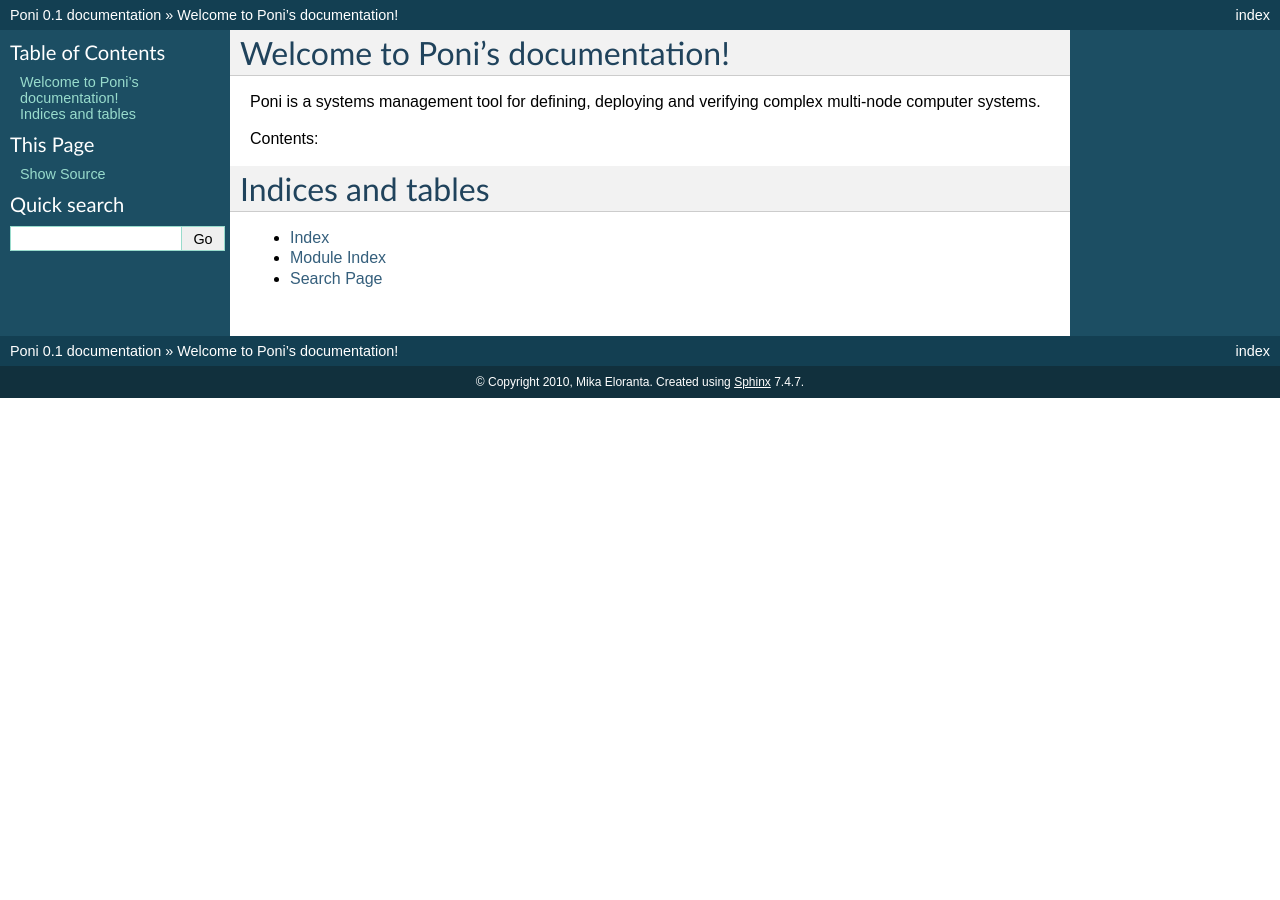
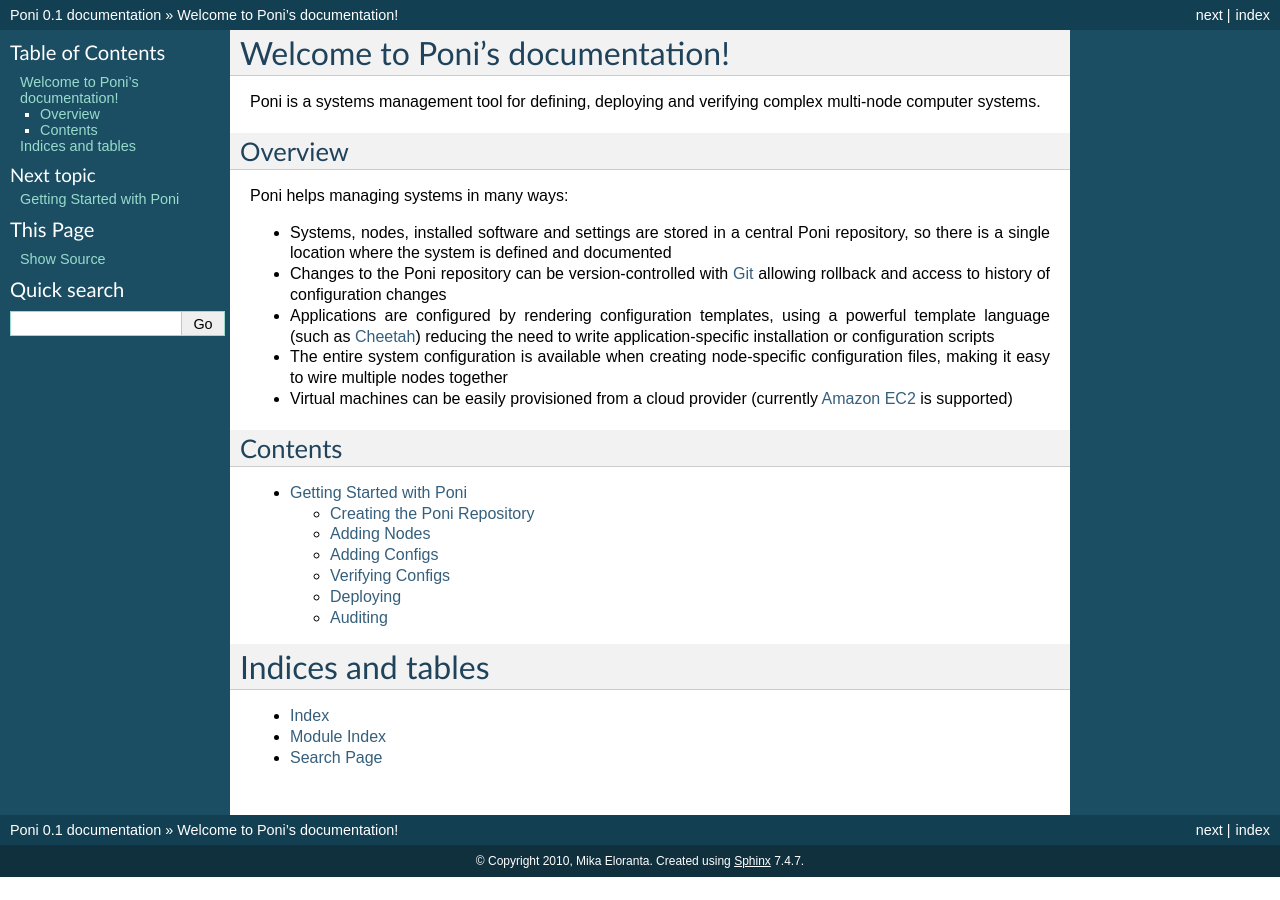
Before and after one commit to ohmu/poni, a Sphinx documentation site: the page built from doc/index.rst, in a window 1280 px wide. Built offline with Sphinx 7.4.7, drawn with Linux system fonts in a browser that asks for light colours; some of the changed lines change nothing that is shown.

Commit message:
added doc/getting-started.rst

```diff
--- /dev/null
+++ b/doc/definitions.rst
@@ -0,0 +1,8 @@
+.. _`Amazon EC2`: http://aws.amazon.com/ec2/
+.. _Paramiko: http://pypi.python.org/pypi/paramiko
+.. _Boto: http://pypi.python.org/pypi/boto
+.. _`path.py`: http://pypi.python.org/pypi/path.py
+.. _Argh: http://pypi.python.org/pypi/argh
+.. _GitPython: http://pypi.python.org/pypi/GitPython
+.. _Cheetah: http://pypi.python.org/pypi/Cheetah
+.. _Git: http://git-scm.com/
--- /dev/null
+++ b/doc/getting-started.rst
@@ -0,0 +1,180 @@
+Getting Started with Poni
+=========================
+Poni is a command-line tool with many different sub-commands for manipulating the
+Poni repository and the system nodes.
+
+Let's see the command-line help::
+
+  $ poni -h
+  usage: poni [-h] [-D] [-d DIR]
+
+              {audit,set,remote,script,verify,add-system,list,init,vc,add-config,show,import,add-node,deploy,cloud}
+              ...
+
+  positional arguments:
+    {audit,set,remote,script,verify,add-system,list,init,vc,add-config,show,import,add-node,deploy,cloud}
+      list                list systems and nodes
+      add-system          add a sub-system
+      init                init repository
+      import              import nodes/configs
+      script              run commands from a script file
+      add-config          add a config to node(s)
+      set                 set system/node properties
+      show                render and show node config files
+      deploy              deploy node configs
+      audit               audit active node configs
+      verify              verify local node configs
+      add-node            add a new node
+      cloud               cloud operations
+      remote              remote operations
+      vc                  version-control operations
+
+  optional arguments:
+    -h, --help            show this help message and exit
+    -D, --debug           enable debug output
+    -d DIR, --root-dir DIR
+                          repository root directory (default: $HOME/.poni/default)
+
+
+The default Poni repository directory, unless specified by the ``PONI_ROOT`` environment
+variable or by the ``--root-dir DIR`` switch, is ``$HOME/.poni/default``.
+
+Command-specific help can be viewed by executing ``poni <command> -h``, for example::
+
+  $ poni add-system -h
+  usage: poni add-system [-h] system
+
+  positional arguments:
+    system      system name
+
+  optional arguments:
+    -h, --help  show this help message and exit
+
+Creating the Poni Repository
+----------------------------
+First, we will need to initialize the repository using the ``init`` command::
+
+  $ poni init
+
+There is no output if the command is successful. Most Poni commands will not output much
+if there are no errors.
+
+Adding Nodes
+------------
+A "system" in the Poni context refers to a collection of nodes and/or sub-systems.
+
+Let's say we are defining a system ``webshop`` with four HTTP frontend servers and a
+single backend SQL database server. We will divided the ``webshop`` system into two
+sub-systems ``frontend`` and ``backend``.
+
+First, we will create the systems::
+
+  $ poni add-system webshop
+  $ poni add-system webshop/frontend
+  $ poni add-system webshop/backend
+
+Again, no output since everything went ok.
+
+Next, we will add the backend SQL database ``postgres1`` server node into the
+``backend`` system::
+
+  $ poni add-node webshop/backend/postgres1
+
+Let's see how the system looks now::
+
+  $ poni list
+    node webshop/backend/postgres1
+
+The ``list`` command shows only nodes by default. Let's also view the systems::
+
+  $ poni list -s
+    system webshop
+    system webshop/backend
+      node webshop/backend/postgres1
+    system webshop/frontend
+
+The left column tells the type of the item shown on the right.
+
+The four HTTP frontend nodes can be added with a single command using the ``-n COUNT``
+option::
+
+
+  $ poni add-node "webshop/frontend/http{id}" -n 4
+  $ poni list
+      node webshop/backend/postgres1
+      node webshop/frontend/http1
+      node webshop/frontend/http2
+      node webshop/frontend/http3
+      node webshop/frontend/http4
+
+``-n 4`` tells Poni that four nodes are to be added. Value ranges can also be given, for
+example ``-n 5..8`` will create nodes 5, 6, 7 and 8.
+
+The ``{id}`` in the node name gets replaced with the node number. Any normal Python
+``string.format()`` formatting codes can be used, too. For example, if you wanted two
+digits then ``http{id:02}`` would do the job.
+
+Adding Configs
+--------------
+A Poni "config" is a configurable item, often a piece of software, than can be added to
+a node. A config often contains multiple configuration file templates and a bunch of
+settings that will be used in the final configuration files deployed to the nodes. Each
+node can have multiple configs applied to them.
+
+Our example DB backend uses PostgreSQL 8.4 as the database  so we will call it ``pg84``.
+We can create the config and view it using the ``-c`` option::
+
+  $ poni add-config postg pg84
+  $ poni list -c
+      node webshop/backend/postgres1
+    config webshop/backend/postgres1/pg84
+      node webshop/frontend/http1
+      node webshop/frontend/http2
+      node webshop/frontend/http3
+      node webshop/frontend/http4
+
+Above we were a bit lazy and only wrote ``postg`` above as the target node.
+
+.. note::
+  Poni system/node/config arguments are evaluated as regular expressions and will match
+  as long as the given pattern appears somewhere in the full name of the target. If there
+  are multiple hits, the command will be executed for each of them. Stricter full name
+  matching can be enabled by adding the ``-M`` option.
+
+We want to deploy a file describing the DB access permissions named ``pg_hba.conf`` to
+the backend node::
+
+  $ cat > pg_hba.conf <<EOF
+  # TYPE  DATABASE        USER            ADDRESS                 METHOD
+  local   all             all                                     trust
+  EOF
+
+Every Poni config needs a ``plugin.py`` file that tells Poni what files need to be
+installed and where::
+
+  $ cat > plugin.py <<EOF
+  from poni import config
+
+  class PlugIn(config.PlugIn):
+      def add_actions(self):
+          self.add_file("pg_hba.conf", dest_path="/etc/postgres/8.4/")
+  EOF
+
+The above plugin will install a single file ``pg_hba.conf`` into the directory
+``/etc/postgres/8.4/``.
+
+Next, the files can be added into the existing ``pg84`` config::
+
+  TODO
+
+Verifying Configs
+-----------------
+TODO
+
+Deploying
+---------
+TODO
+
+Auditing
+--------
+TODO
--- a/doc/index.rst
+++ b/doc/index.rst
@@ -9,10 +9,29 @@
 Poni is a systems management tool for defining, deploying and verifying complex
 multi-node computer systems.
 
-Contents:
+Overview
+--------
+Poni helps managing systems in many ways:
+
+* Systems, nodes, installed software and settings are stored in a central Poni
+  repository, so there is a single location where the system is defined and documented
+* Changes to the Poni repository can be version-controlled with Git_ allowing rollback
+  and access to history of configuration changes
+* Applications are configured by rendering configuration templates, using a powerful
+  template language (such as Cheetah_) reducing the need to write application-specific
+  installation or configuration scripts
+* The entire system configuration is available when creating node-specific configuration
+  files, making it easy to wire multiple nodes together
+* Virtual machines can be easily provisioned from a cloud provider (currently
+  `Amazon EC2`_ is supported)
+
+Contents
+--------
 
 .. toctree::
    :maxdepth: 2
+
+   getting-started
 
 Indices and tables
 ==================
@@ -20,3 +39,5 @@
 * :ref:`genindex`
 * :ref:`modindex`
 * :ref:`search`
+
+.. include:: definitions.rst
```
Also changed, not shown: 1 other file.
